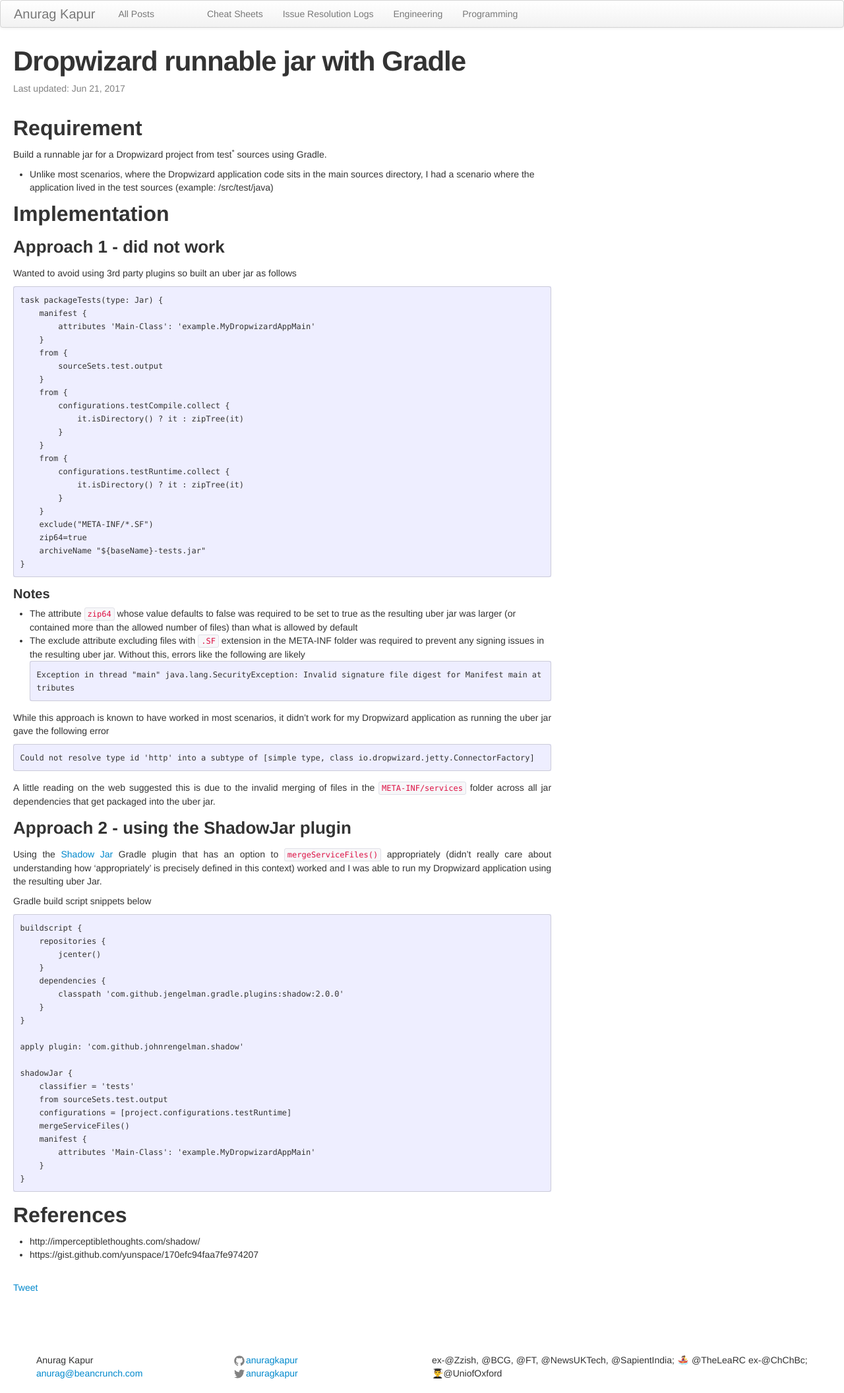
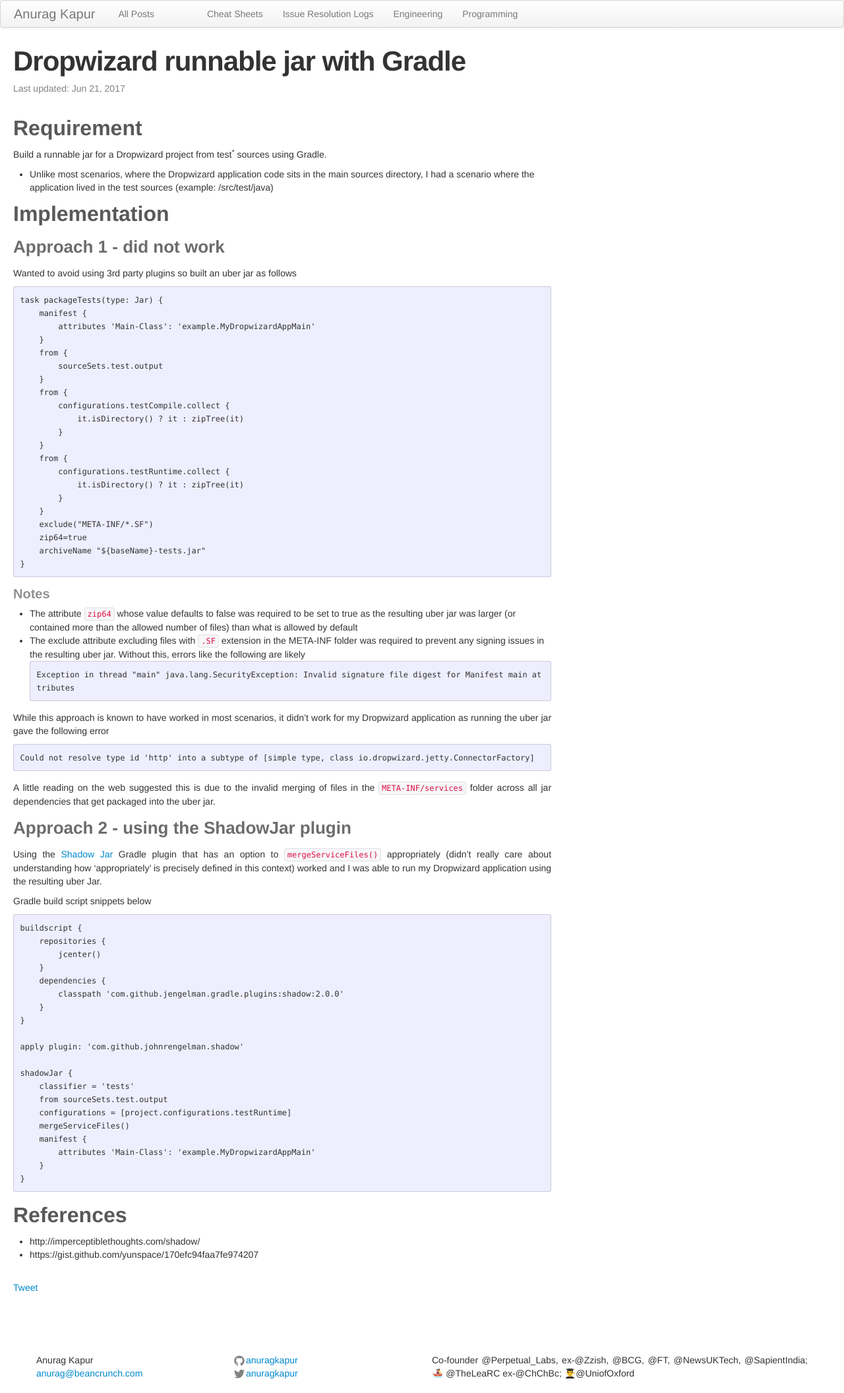
Before and after one commit to anuragkapur/anuragkapur.github.io, a Jekyll site: the page built from blog/programming/java/_posts/2017-06-21-gradle-dropwizard-uber-jar.md, in a window 1280 px wide. Shown: the whole page at 66% size. Built offline with Jekyll 4.4.1, drawn with Linux system fonts in a browser that asks for light colours; comment, search, counter and statistics services are not loaded.

Commit message:
Update homepage summary and heading styling

```diff
--- a/_config.yml
+++ b/_config.yml
@@ -9,7 +9,7 @@
 title: Anurag Kapur
 email: anurag@beancrunch.com
 description: > # this means to ignore newlines until "baseurl:"
-  ex-@Zzish, @BCG, @FT, @NewsUKTech, @SapientIndia; 🚣‍♀️ @TheLeaRC ex-@ChChBc; 👨‍🎓@UniofOxford
+  Co-founder @Perpetual_Labs, ex-@Zzish, @BCG, @FT, @NewsUKTech, @SapientIndia; 🚣‍♀️ @TheLeaRC ex-@ChChBc; 👨‍🎓@UniofOxford
 baseurl: "" # the subpath of your site, e.g. /blog
 url: "http://www.anuragkapur.com" # the base hostname & protocol for your site
 twitter_username: anuragkapur
--- a/_includes/head.html
+++ b/_includes/head.html
@@ -17,6 +17,7 @@
   <link href="/css/home.css" rel="stylesheet">
   <link href="/css/bootstrap-responsive.css" rel="stylesheet">
   <link href="/css/home-responsive.css" rel="stylesheet">
+  <link href="/css/custom-overrides.css" rel="stylesheet">
 
   <!-- HTML5 shim, for IE6-8 support of HTML5 elements -->
   <!--[if lt IE 9]>
--- /dev/null
+++ b/css/custom-overrides.css
@@ -0,0 +1,11 @@
+h2 {
+    color: #595959;
+}
+
+h3 {
+    color: #6c6c6c;
+}
+
+h4 {
+    color: #919191;
+}
```
Also changed, not shown: index.html (+17 -16 lines).
